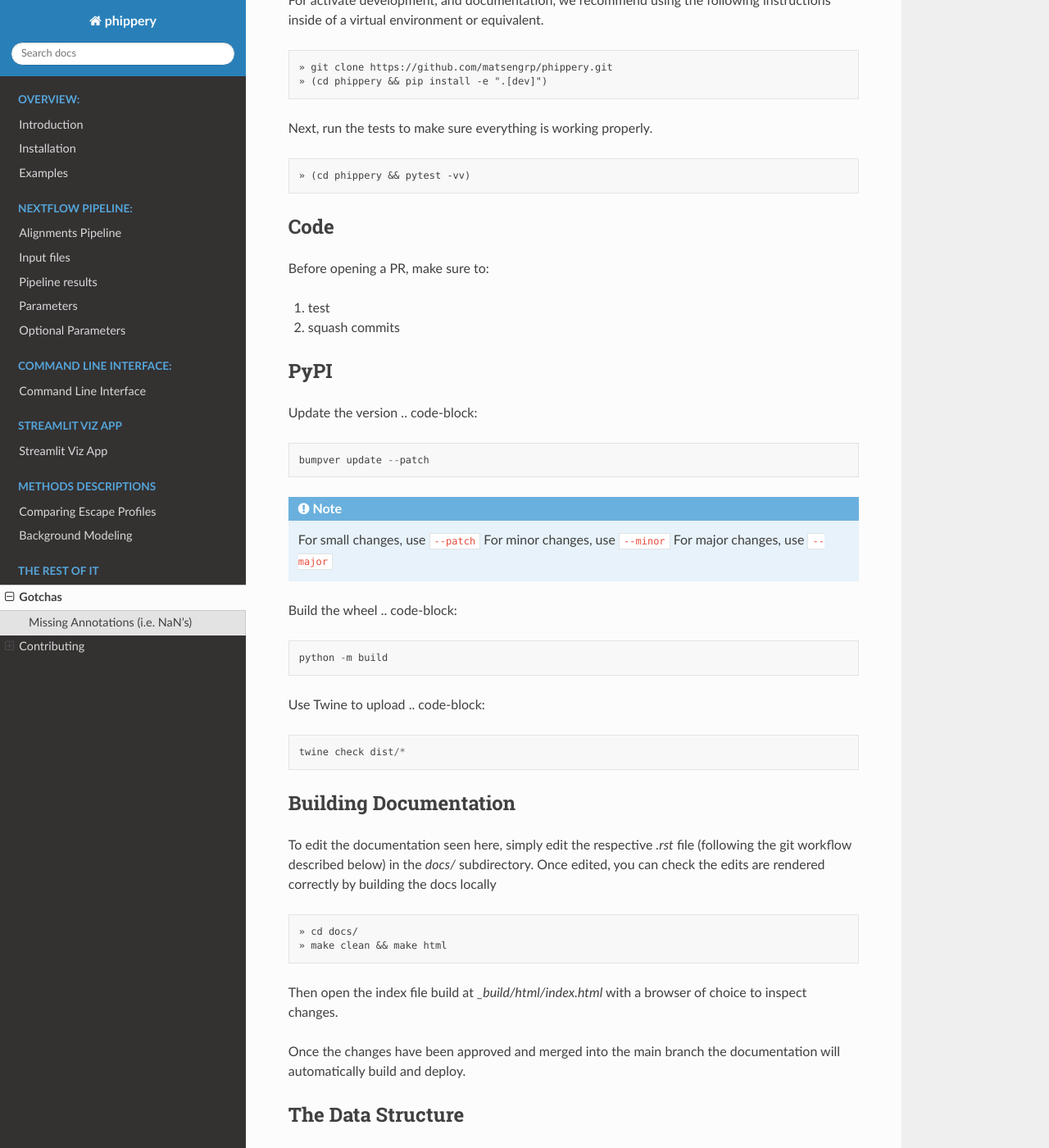
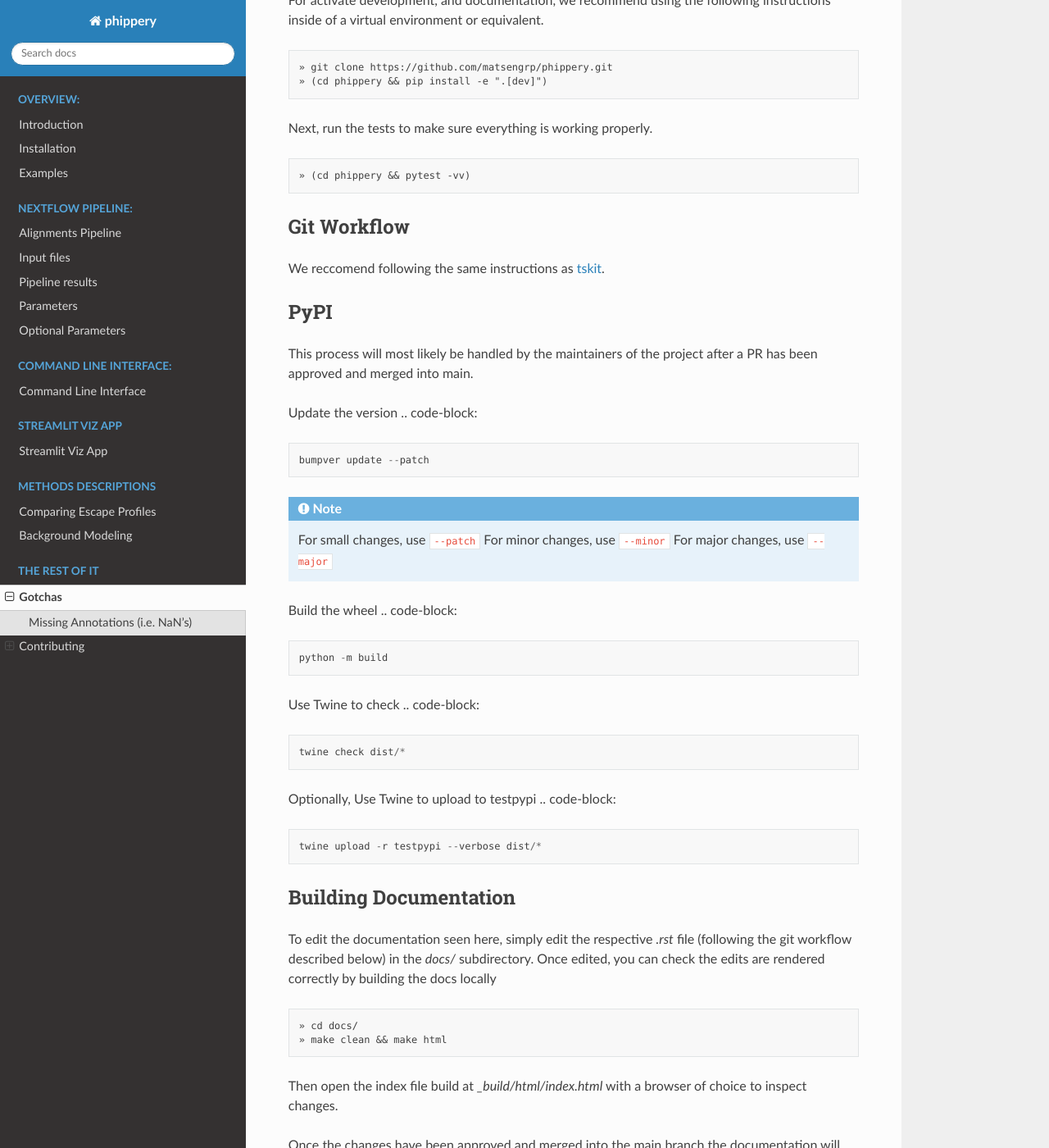
Before and after one commit to matsengrp/phippery, a Sphinx documentation site: the page built from docs/the-rest-of-it.rst, in a window 1280 px wide and 1400 px high, scrolled down 588 px. Shown: the whole window at 82% size. Built offline with Sphinx 7.4.7 and the Read the Docs theme 2.0.0, drawn with Linux system fonts in a browser that asks for light colours; pages that are not in the unit, such as notebooks, are missing from menus.

Commit message:
updated contributing docs

```diff
--- a/docs/the-rest-of-it.rst
+++ b/docs/the-rest-of-it.rst
@@ -47,19 +47,18 @@ Next, run the tests to make sure everything is working properly.
   » (cd phippery && pytest -vv)
 
 
-Code
-^^^^
+Git Workflow
+^^^^^^^^^^^^
 
-Before opening a PR, make sure to:
-
-1. test
-2. squash commits
-
-
-
+We reccomend following the same instructions
+as `tskit <https://tskit.dev/tskit/docs/stable/development.html#sec-development-workflow-git>`_.
 
 PyPI
 ^^^^
+
+This process will most likely be handled by the
+maintainers of the project after a PR has been approved
+and merged into main.
 
 Update the version
 .. code-block::
@@ -74,11 +73,13 @@ Build the wheel
 .. code-block::
     python -m build
 
-Use Twine to upload
+Use Twine to check
 .. code-block::
     twine check dist/*
 
-
+Optionally, Use Twine to upload to testpypi
+.. code-block::
+    twine upload -r testpypi --verbose dist/*
 
 
 
```
